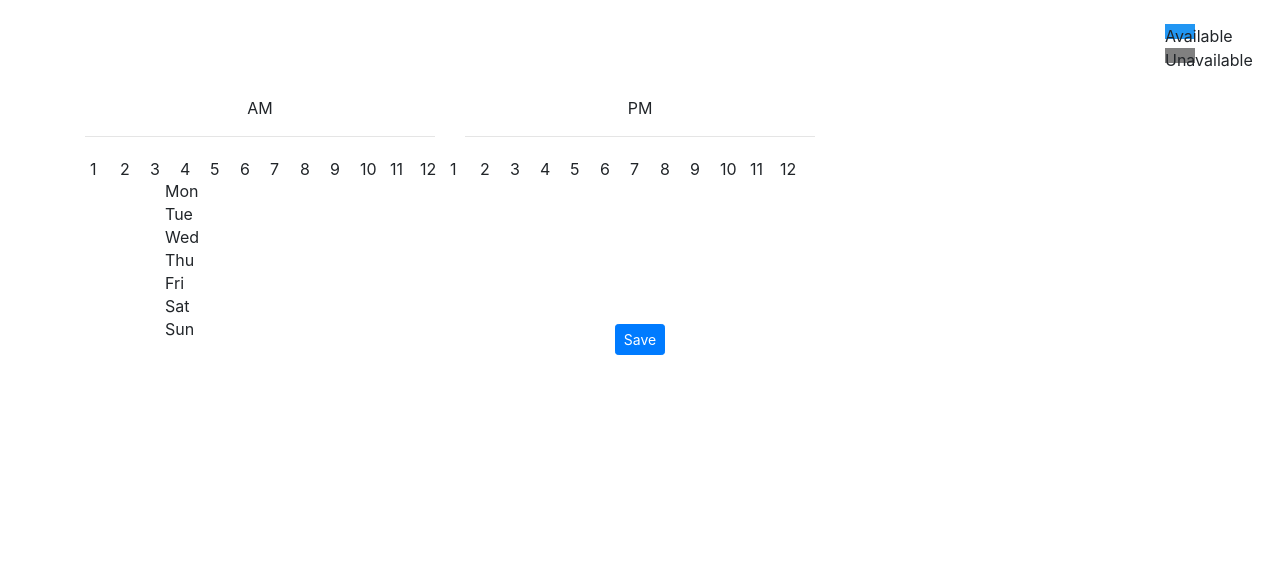
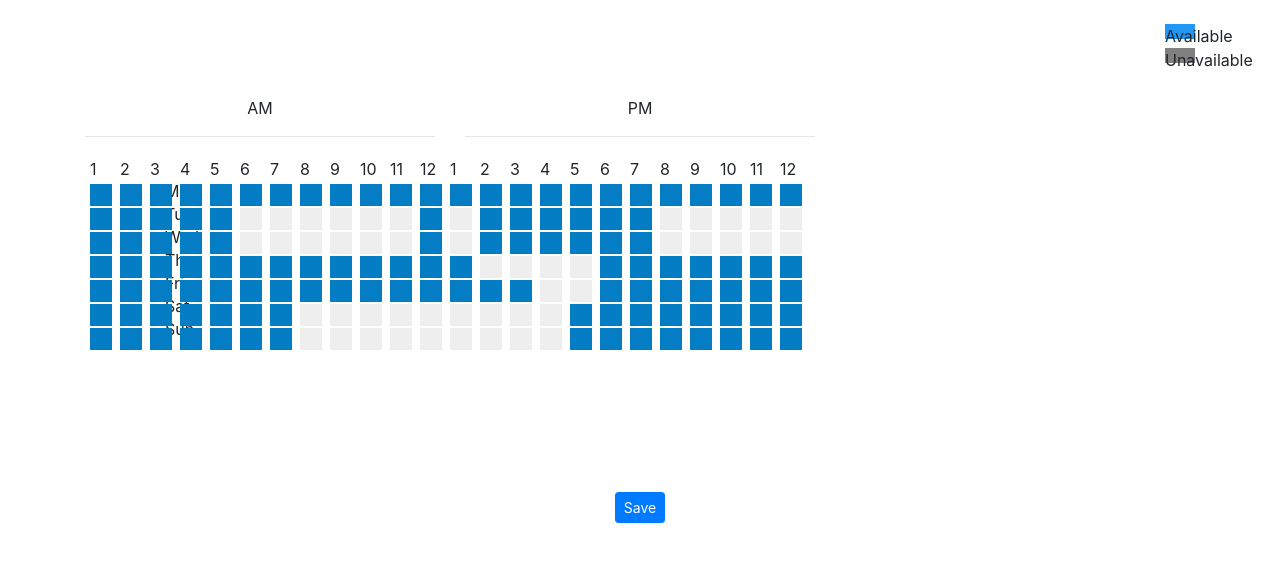
Before and after one commit to FrancisAbouNader/Mini-Project, a React (Create React App) app: page / in a window 1280 px wide. Shown: the top 562 px of the page. Built offline with nearby package versions, Linux system fonts and the light colour scheme.

Commit message:
latest changes

```diff
--- a/src/Days.js
+++ b/src/Days.js
@@ -6,7 +6,6 @@ export default function Days() {
             {
                 days.map((days,index) => (
                     <div  key={index} className="days mt-3">
-
                             <p className="col" style={{left: "150px" }}>  {days}</p>
                     </div>
                 ))
--- a/src/SelectBox.js
+++ b/src/SelectBox.js
@@ -5,61 +5,27 @@ import SelectSquare from "./SelectSquare"
 function SelectBox() {
    const hours = [1, 2, 3, 4, 5, 6, 7, 8, 9, 10, 11, 12, 13, 14, 15, 16, 17, 18, 19, 20, 21, 22, 23, 24]
     const days = ["Mon", "Tue", "Wed", "Thu", "Fri", "Sat", "Sun"]
-
-
-
-    // const hour = (hours) => {
-    //     let content = [];
-    //     for (let i = 0; i < hours.length; i++) {
-    //         content.push
-    //             (
-    //                 <div onClick={() =>
-    //                 {
-    //                  console.log(`You selected ${hours[i]}`)
-    //                  }}>
-    //                 <SelectSquare/>
-    //                 </div>
-    //             );
-    //     }
-    //     return content;
-    // };
-    // const day = (days) => {
-    //     let d = [];
-    //     for (let i = 0; i < days.length; i++) {
-    //         d.push
-    //         (
-    //             <div className="row">
-    //                 {hour(hours)}
-    //             </div>
-    //         );
-    //     }
-    //     return d;
-    // };
-
     return (
             <div className="container">
                 <div className="selectiveBox">
                 {
+                    days.map((item,i) =>
+                    {
+                        return (
+                                    <div className="row">
+                                        {hours.map((item2,j) => {
+                                            return (
 
-                    days.forEach((item, i) => {
-                        return (
-                            <div className="row">
-                                {hours.forEach((item2, j) => {
-                                    return (
-                                      <p style={{color:"black"}}>hi</p>
-
-
-
-                                    )
-                                })}
-                            </div>
-                        )
-                    })
-                    // day(days)
-
-
-                        }
-
+                                                  <div onClick={() => {
+                                                    console.log(`You selected ${days[i]} @ ${hours[j]}`)
+                                                    }}>
+                                                    {weeklyData[i+1] !== undefined ? weeklyData[i+1].hours.includes(item2) ? <SelectSquare color="#047dc4"/>
+                                                    :  <SelectSquare color="null" /> : <SelectSquare color = "null"/>}
+                                                </div>
+                                             )})}
+                                    </div>
+                        )})
+                    }
                      </div>
             </div>
         )
--- a/src/Submit.js
+++ b/src/Submit.js
@@ -9,7 +9,6 @@ export default function Submit() {
                 <div className="text-center">
                 <button type="button" className="btn btn-primary btn-sm center-block"  >Save</button>
                 </div>
-
             </form>
 
         </div>
--- a/src/Time.js
+++ b/src/Time.js
@@ -8,15 +8,14 @@ export default function Time() {
                         <div className="col-md-4  text-center">
                             AM
                             <hr />
-
                         </div>
 
                         <div className="col-md-4 text-center">
                             PM
                             <hr />
                         </div>
-                        </div>
                     </div>
+             </div>
 
     )
 }
--- a/src/data.js
+++ b/src/data.js
@@ -1,41 +1,25 @@
-// const weeklyData = [
-
-//      {
-//         hoursList:[1,2,3,4,5,6,7,8,9,10,11,12,13,14,15,16,17,18,19,20,21,22,23,24]
-//     },
-//      {
-//         hoursList:[1,2,3,4,5,12,14,15,16,17,18,19]
-//     },
-//      {
-//         hoursList:[1,2,3,4,5,12,14,15,16,17,18,19]
-//     },
-//      {
-//         hoursList:[1,2,3,4,5,6,7,8,9,10,11,12,13,18,19,20,21,22,23,24]
-//     },
-//      {
-//         hoursList:[1,2,3,4,5,6,7,8,9,10,11,12,13,14,15,18,19,20,21,22,23,24]
-//     },
-//      {
-//         hoursList:[1,2,3,4,5,6,7,17,18,19,20,21,22,23,24]
-//     },
-
-//     {
-//         hoursList:[1,2,3,4,5,6,7,17,18,19,20,21,22,23,24]
-//     }
-
-// ]
-// export default weeklyData
-
 
 const weeklyData = {
     1: { // monday
-        hours:[1,2,3,4,5,6, 7, 15, 20]
+        hours:[1,2,3,4,5,6,7,8,9,10,11,12,13,14,15,16,17,18,19,20,21,22,23,24]
     },
     2: {
-        hours:[1,2,3,4,5,6,7,8,9,10,11,12,13,14,22]
+        hours:[1,2,3,4,5,12,14,15,16,17,18,19]
+    },
+    3: {
+        hours:[1,2,3,4,5,12,14,15,16,17,18,19]
     },
     4: { // thursday
-        hours:[0, 6, 7, 15, 23]
+        hours:[1,2,3,4,5,6,7,8,9,10,11,12,13,18,19,20,21,22,23,24]
+    },
+    5: {
+        hours:[1,2,3,4,5,6,7,8,9,10,11,12,13,14,15,18,19,20,21,22,23,24]
+    },
+    6: {
+        hours:[1,2,3,4,5,6,7,17,18,19,20,21,22,23,24]
+    },
+    7: {
+        hours:[1,2,3,4,5,6,7,17,18,19,20,21,22,23,24]
     }
 }
 export default weeklyData
```
Also changed, not shown: src/SelectSquare.js (+1 -8 lines). Lines whose indentation alone changed are shown as unchanged.
